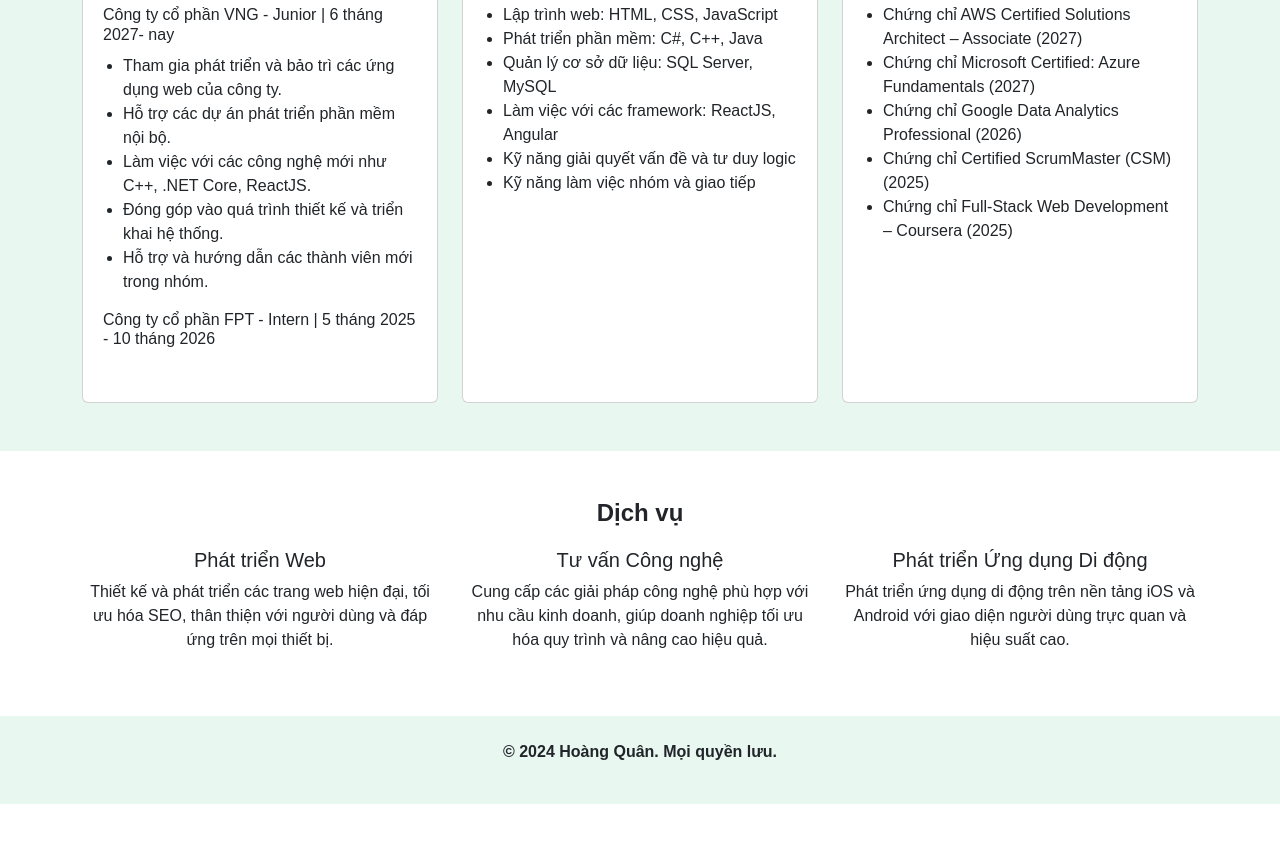
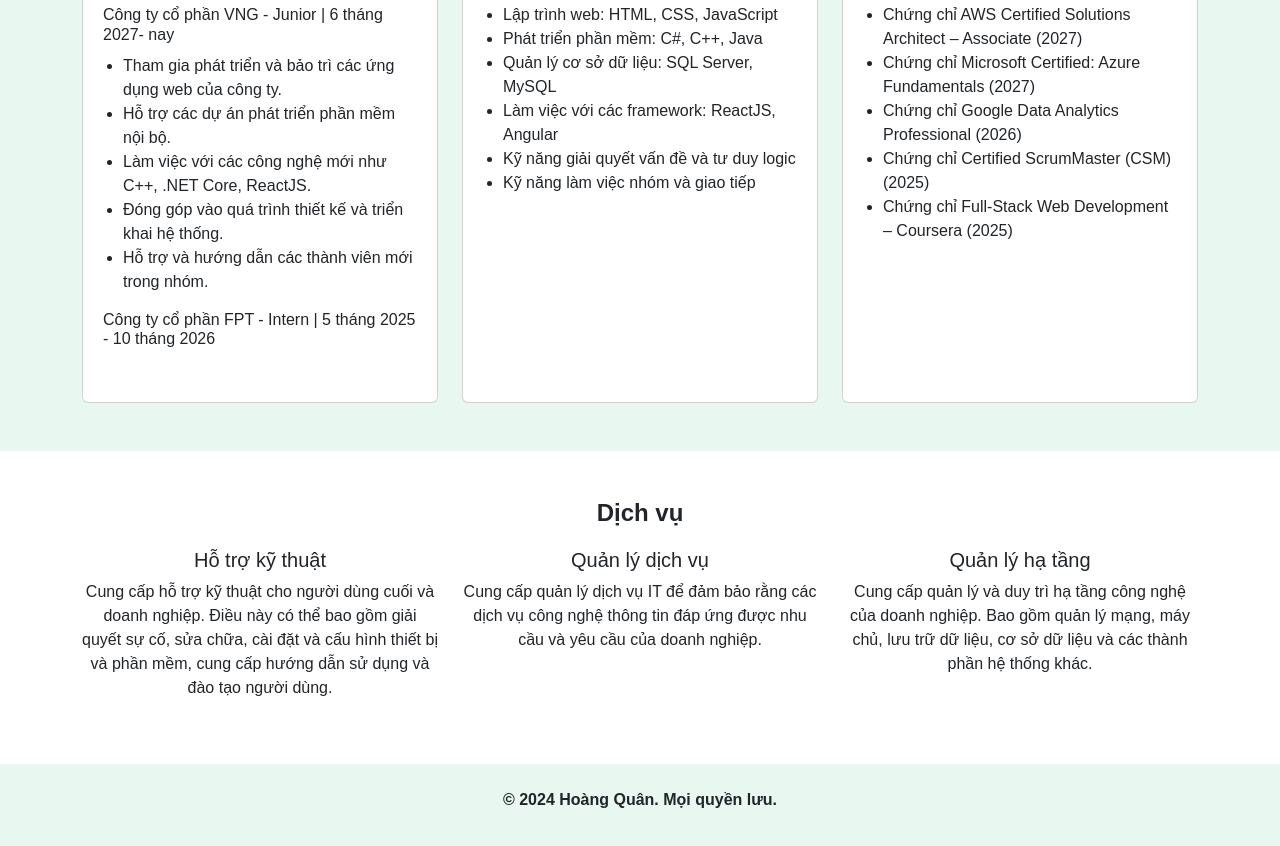
Before and after one commit to ZeroQuan/Proposal.github.io, a plain HTML site: page index.html in a window 1280 px wide. Shown: the part 950-1796 px from the top of the page. Before the commit the page ends 1754 px from the top, so only its background shows below. Drawn offline with nearby package versions, Linux system fonts and the light colour scheme.

Commit message:
Update index.html

```diff
--- a/index.html
+++ b/index.html
@@ -107,19 +107,16 @@
             <h2 class="section-title text-center">Dịch vụ</h2>
             <div class="row">
                 <div class="col-md-4 text-center">
-                    <h5>Phát triển Web</h5>
-                    <p>Thiết kế và phát triển các trang web hiện đại, tối ưu hóa SEO, thân thiện với người dùng và đáp
-                        ứng trên mọi thiết bị.</p>
+                    <h5>Hỗ trợ kỹ thuật</h5>
+                    <p>Cung cấp hỗ trợ kỹ thuật cho người dùng cuối và doanh nghiệp. Điều này có thể bao gồm giải quyết sự cố, sửa chữa, cài đặt và cấu hình thiết bị và phần mềm, cung cấp hướng dẫn sử dụng và đào tạo người dùng.</p>
                 </div>
                 <div class="col-md-4 text-center">
-                    <h5>Tư vấn Công nghệ</h5>
-                    <p>Cung cấp các giải pháp công nghệ phù hợp với nhu cầu kinh doanh, giúp doanh nghiệp tối ưu hóa quy
-                        trình và nâng cao hiệu quả.</p>
+                    <h5>Quản lý dịch vụ</h5>
+                    <p>Cung cấp quản lý dịch vụ IT để đảm bảo rằng các dịch vụ công nghệ thông tin đáp ứng được nhu cầu và yêu cầu của doanh nghiệp.</p>
                 </div>
                 <div class="col-md-4 text-center">
-                    <h5>Phát triển Ứng dụng Di động</h5>
-                    <p>Phát triển ứng dụng di động trên nền tảng iOS và Android với giao diện người dùng trực quan và
-                        hiệu suất cao.</p>
+                    <h5>Quản lý hạ tầng</h5>
+                    <p>Cung cấp quản lý và duy trì hạ tầng công nghệ của doanh nghiệp. Bao gồm quản lý mạng, máy chủ, lưu trữ dữ liệu, cơ sở dữ liệu và các thành phần hệ thống khác.</p>
                 </div>
             </div>
         </div>
```
